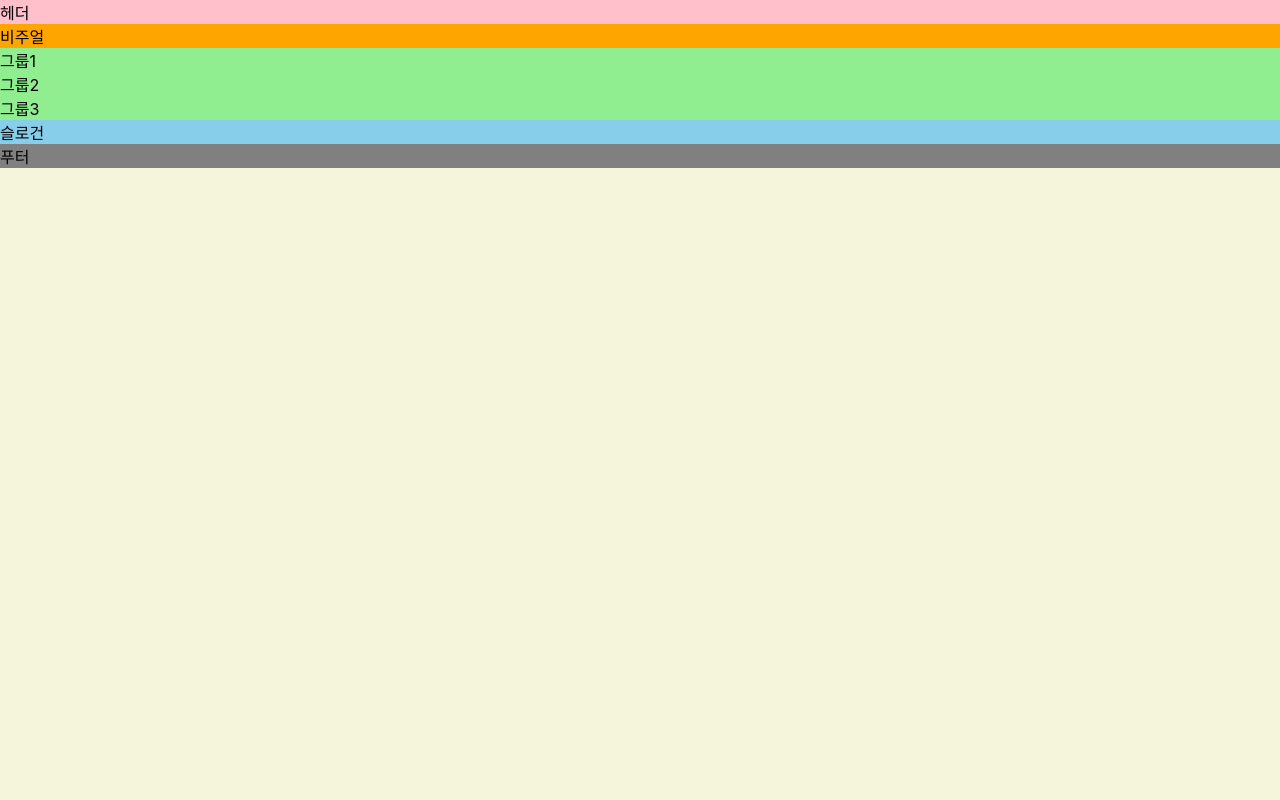
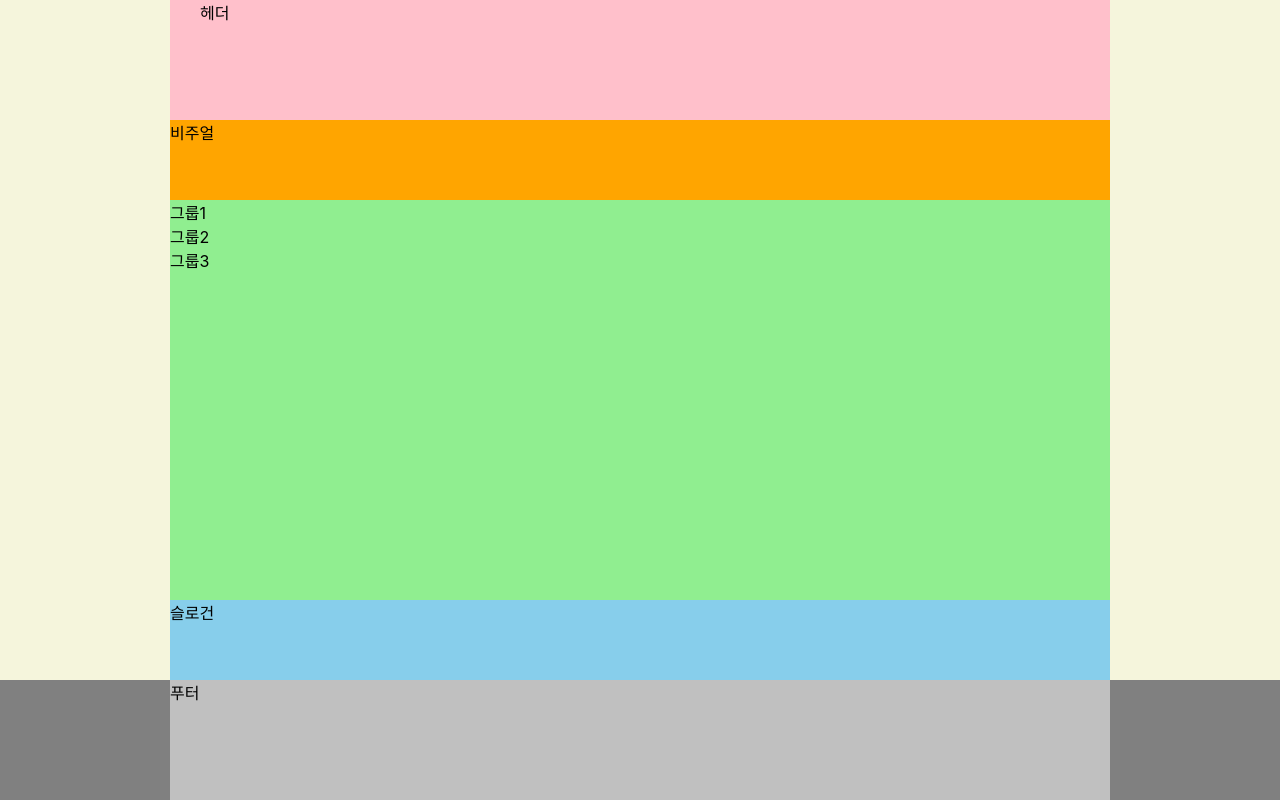
Before and after one commit to KMSWN/HTML5, a website: page index.html in a window 1280 px wide. Drawn offline with Linux system fonts and the light colour scheme; a web font is replaced by a local one.

Commit message:
웹카페 레이아웃 구현

```diff
--- a/styles/style.css
+++ b/styles/style.css
@@ -1,27 +1,52 @@
 @import url(./normalize.css);
 @import url(./reset.css);
-
+/* 본문 스타일 */
 body {
   background: beige;
   font-family: "Pretendard Variable", Pretendard, -apple-system, BlinkMacSystemFont, system-ui, Roboto, "Helvetica Neue", "Segoe UI", "Apple SD Gothic Neo", "Noto Sans KR", "Malgun Gothic", "Apple Color Emoji", "Segoe UI Emoji", "Segoe UI Symbol", sans-serif;
 }
 
+/* 레이아웃 */
+.header, .visual, .main, .slogan, .footer-inner{
+  /* sellecter grouping */
+  width: 940px;
+  box-sizing: border-box;
+  margin: 0 auto;
+}
+
+/* 헤더 */
 .header {
   background: pink;
+  padding: 0 30px;
+  /* border-box : width(padding+border)+margin */
+  /* auto 명령은 margin 만 가능하다 */
+  height: 15vh;
 }
 
+/* 비주얼 */
 .visual {
   background: orange;
+  height: 10vh;
 }
 
+/* 메인 */
 .main {
   background: lightgreen;
+  height: 50vh;
 }
 
+/* 슬로건 */
 .slogan {
   background: skyblue;
+  height: 10vh;
 }
 
+/* 푸터 */
 .footer {
   background: gray;
 }
+
+.footer-inner {
+  background-color: silver;
+  height: 15vh;
+}
```
